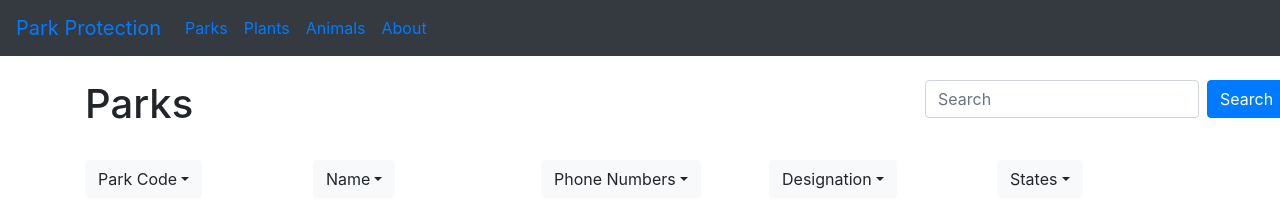
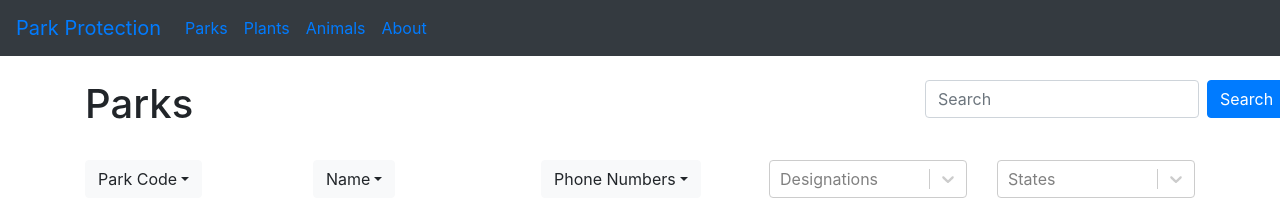
Before and after one commit to thekuhninator/park_protection, a React (Create React App) app: page /Parks in a window 1280 px wide. Shown: the top 220 px of the page. Built offline with nearby package versions, Linux system fonts and the light colour scheme; grey boxes are pictures that could not be loaded; the HTML template or start-up script is replaced by a standard one.

Commit message:
Added multi-select dropdowns

```diff
--- a/package.json
+++ b/package.json
@@ -10,6 +10,7 @@
     "react-bootstrap": "^1.0.0-beta.16",
     "react-router-dom": "^5.1.2",
     "react-scripts": "3.4.0",
+    "react-select": "^3.0.8",
     "styled-components": "^5.0.1"
   },
   "scripts": {
--- a/src/Animals.js
+++ b/src/Animals.js
@@ -12,6 +12,26 @@ import Pagination from 'react-bootstrap/Pagination';
 import Dropdown from 'react-bootstrap/Dropdown';
 import DropdownButton from 'react-bootstrap/DropdownButton';
 import { Link } from 'react-router-dom';
+import styled from 'styled-components';
+import Select from 'react-select';
+
+const statuses = [
+  { value: 'threatened', label: 'Threatened' },
+  { value: 'endangered', label: 'Endangered' }
+]
+
+const Statuses = () => (
+  <Select options={statuses} isMulti className="basic-multi-select" placeholder="Listing Statuses" />
+)
+
+const states = [
+	{ value: 'AZ', label: 'AZ' },
+	{ value: 'TX', label: 'TX' }
+]
+
+const States = () => (
+  <Select options={states} isMulti className="basic-multi-select" placeholder="States" />
+)
 
 function Animals() {
 	return (
@@ -48,20 +68,14 @@ function Animals() {
 						</DropdownButton>
 					</Col>
 					<Col>
-						<DropdownButton variant="light" title="Listing Status">
-							<Dropdown.Item as="button">Endangered</Dropdown.Item>
-							<Dropdown.Item as="button">Threatened</Dropdown.Item>
-						</DropdownButton>
+						<Statuses />
 					</Col>
 					<Col>
-						<DropdownButton variant="light" title="States">
-							<Dropdown.Item as="button">TX</Dropdown.Item>
-							<Dropdown.Item as="button">AZ</Dropdown.Item>
-						</DropdownButton>
+						<States />
 					</Col>
 				</Row>
 
-				<br/>
+				<br/><br/>
 		    	<CardDeck className="text-center">
 			  		<Card><Link to="/Animals/AbbottsBooby">
 			  			<Card.Img variant="top" src="https://ecos.fws.gov/docs/species_images/doc1650-250px-thumbnail.jpg"/>
--- a/src/Parks.js
+++ b/src/Parks.js
@@ -12,14 +12,30 @@ import Pagination from 'react-bootstrap/Pagination';
 import Dropdown from 'react-bootstrap/Dropdown';
 import DropdownButton from 'react-bootstrap/DropdownButton';
 import { Link } from 'react-router-dom';
+import styled from 'styled-components';
+import Select from 'react-select';
+
+const designations = [
+  { value: 'national park', label: 'National Park' }
+]
+
+const Designations = () => (
+  <Select options={designations} isMulti className="basic-multi-select" placeholder="Designations" />
+)
+
+const states = [
+	{ value: 'AZ', label: 'AZ' },
+	{ value: 'TX', label: 'TX' }
+]
+
+const States = () => (
+  <Select options={states} isMulti className="basic-multi-select" placeholder="States" />
+)
 
 function Parks() {
 	return (
-		<div
-			style={{
-			position: 'absolute', left: '0%', right: '0%', top: '10%', bottom: '0%'
-    	}}>
 			<Container>
+				<br/>
 				<Row>
 				<Col><h1>Parks</h1><br/></Col>
 				<Col xs={{span: 3}}>
@@ -51,19 +67,14 @@ function Parks() {
 						</DropdownButton>
 					</Col>
 					<Col>
-						<DropdownButton variant="light" title="Designation">
-							<Dropdown.Item as="button">National Park</Dropdown.Item>
-						</DropdownButton>
+						<Designations />
 					</Col>
 					<Col>
-						<DropdownButton variant="light" title="States">
-							<Dropdown.Item as="button">TX</Dropdown.Item>
-							<Dropdown.Item as="button">AZ</Dropdown.Item>
-						</DropdownButton>
+						<States />
 					</Col>
 				</Row>
 
-				<br/>
+				<br/><br/>
 		    	<CardDeck className="text-center">
 			  		<Card><Link to="/Parks/Yellowstone">
 			  			<Card.Img variant="top" src="https://www.nps.gov/common/uploads/structured_data/3C7D2FBB-1DD8-B71B-0BED99731011CFCE.jpg"/>
@@ -96,7 +107,6 @@ function Parks() {
 				</Pagination>
 
 		    </Container>
-	    </div>
   	);
 }
 
--- a/src/Plants.js
+++ b/src/Plants.js
@@ -12,14 +12,31 @@ import Pagination from 'react-bootstrap/Pagination';
 import Dropdown from 'react-bootstrap/Dropdown';
 import DropdownButton from 'react-bootstrap/DropdownButton';
 import { Link } from 'react-router-dom';
+import styled from 'styled-components';
+import Select from 'react-select';
+
+const statuses = [
+  { value: 'threatened', label: 'Threatened' },
+  { value: 'endangered', label: 'Endangered' }
+]
+
+const Statuses = () => (
+  <Select options={statuses} isMulti className="basic-multi-select" placeholder="Listing Statuses" />
+)
+
+const states = [
+	{ value: 'AZ', label: 'AZ' },
+	{ value: 'TX', label: 'TX' }
+]
+
+const States = () => (
+  <Select options={states} isMulti className="basic-multi-select" placeholder="States" />
+)
 
 function Plants() {
 	return (
-		<div
-			style={{
-			position: 'absolute', left: '0%', right: '0%', top: '10%', bottom: '0%'
-    	}}>
 			<Container>
+				<br/>
 				<Row>
 				<Col><h1>Plants</h1><br/></Col>
 				<Col xs={{span: 3}}>
@@ -51,20 +68,14 @@ function Plants() {
 						</DropdownButton>
 					</Col>
 					<Col>
-						<DropdownButton variant="light" title="Listing Status">
-							<Dropdown.Item as="button">Endangered</Dropdown.Item>
-							<Dropdown.Item as="button">Threatened</Dropdown.Item>
-						</DropdownButton>
+						<Statuses />
 					</Col>
 					<Col>
-						<DropdownButton variant="light" title="States">
-							<Dropdown.Item as="button">TX</Dropdown.Item>
-							<Dropdown.Item as="button">AZ</Dropdown.Item>
-						</DropdownButton>
+						<States />
 					</Col>
 				</Row>
 
-				<br/>
+				<br/><br/>
 		    	<CardDeck className="text-center">
 			  		<Card><Link to="/Plants/PricklyApplecactus">
 			  			<Card.Img variant="top" src="https://images-na.ssl-images-amazon.com/images/I/51vxwr8lUxL._AC_SX450_.jpg"/>
@@ -97,7 +108,6 @@ function Plants() {
 				</Pagination>
 
 		    </Container>
-	    </div>
   	);
 }
 
```
Also changed, not shown: 1 other file (tests, documents, lock files or other folders).
